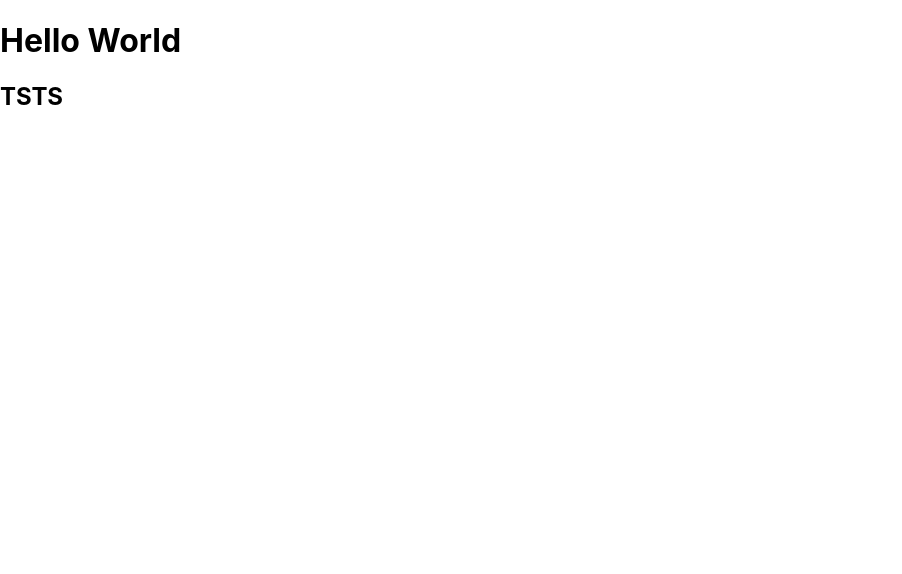
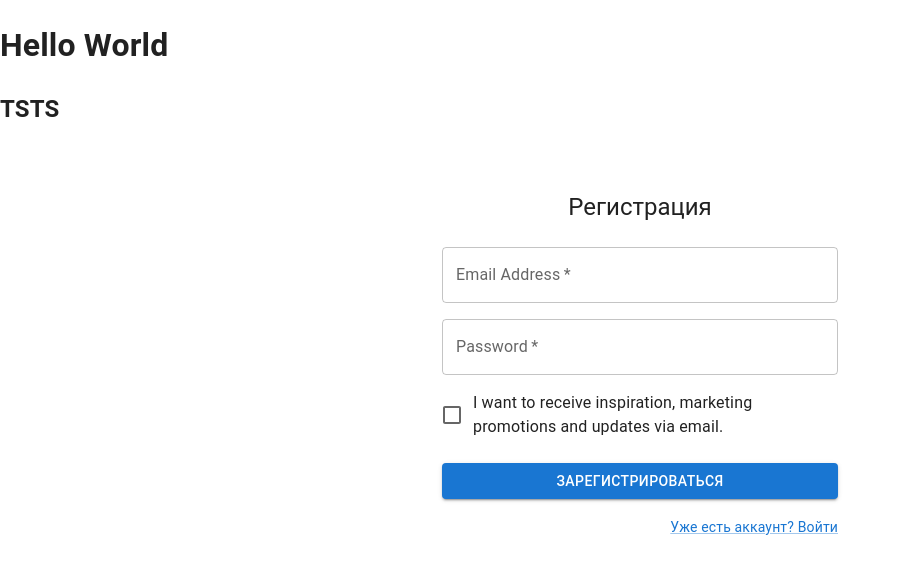
Before and after one commit to magelon6/goMove_app, a React (Create React App) app in the folder client/: page /registration in a window 1280 px wide. Shown: the top 574 px of the page, without its empty margins (0-902 px from the left). Built offline with nearby package versions, Linux system fonts and the light colour scheme.

Commit message:
registr and auth front

```diff
--- a/client/src/App.js
+++ b/client/src/App.js
@@ -1,12 +1,19 @@
+import { Route, Routes } from 'react-router-dom';
 import React from 'react';
 import NavBar from "./components/NavBar/NavBar";
+import Registration from './components/Registration/Registration';
+import Auth from './components/Auth/Auth';
 
 
 function App() {
   return (
     <div className="App">
       <h1>Hello World</h1>
-        <NavBar />
+      <NavBar />
+      <Routes>
+        <Route path='/auth' element={<Auth />} />
+        <Route path='/registration' element={<Registration />} />
+      </Routes>
     </div>
   );
 }
--- /dev/null
+++ b/client/src/components/Auth/Auth.js
@@ -0,0 +1,91 @@
+import * as React from 'react';
+import Button from '@mui/material/Button';
+import CssBaseline from '@mui/material/CssBaseline';
+import TextField from '@mui/material/TextField';
+import FormControlLabel from '@mui/material/FormControlLabel';
+import Checkbox from '@mui/material/Checkbox';
+import Link from '@mui/material/Link';
+import Grid from '@mui/material/Grid';
+import Box from '@mui/material/Box';
+import Typography from '@mui/material/Typography';
+import Container from '@mui/material/Container';
+import { createTheme, ThemeProvider } from '@mui/material/styles';
+
+const theme = createTheme();
+
+export default function Auth() {
+  const handleSubmit = (event) => {
+    event.preventDefault();
+    const data = new FormData(event.currentTarget);
+    console.log({
+      email: data.get('email'),
+      password: data.get('password'),
+    });
+  };
+
+  return (
+    <ThemeProvider theme={theme}>
+      <Container component="main" maxWidth="xs">
+        <CssBaseline />
+        <Box
+          sx={{
+            marginTop: 8,
+            display: 'flex',
+            flexDirection: 'column',
+            alignItems: 'center',
+          }}
+        >
+          <Typography component="h1" variant="h5">
+            Авторизация
+          </Typography>
+          <Box component="form" onSubmit={handleSubmit} noValidate sx={{ mt: 1 }}>
+            <TextField
+              margin="normal"
+              required
+              fullWidth
+              id="email"
+              label="Email Address"
+              name="email"
+              autoComplete="email"
+              autoFocus
+            />
+            <TextField
+              margin="normal"
+              required
+              fullWidth
+              name="password"
+              label="Password"
+              type="password"
+              id="password"
+              autoComplete="current-password"
+            />
+            <FormControlLabel
+              control={<Checkbox value="remember" color="primary" />}
+              label="Remember me"
+            />
+            <Button
+              type="submit"
+              fullWidth
+              variant="contained"
+              sx={{ mt: 3, mb: 2 }}
+            >
+              Войти
+            </Button>
+            <Grid container>
+              <Grid item xs>
+                <Link href="#" variant="body2">
+                  Forgot password?
+                </Link>
+              </Grid>
+              <Grid item>
+                <Link href="/registration" variant="body2">
+                  Нет учетной записи? Зарегистрируйся
+                </Link>
+              </Grid>
+            </Grid>
+          </Box>
+        </Box>
+      </Container>
+    </ThemeProvider>
+  );
+}
--- /dev/null
+++ b/client/src/components/Registration/Registration.js
@@ -0,0 +1,91 @@
+import * as React from 'react';
+import Button from '@mui/material/Button';
+import CssBaseline from '@mui/material/CssBaseline';
+import TextField from '@mui/material/TextField';
+import FormControlLabel from '@mui/material/FormControlLabel';
+import Checkbox from '@mui/material/Checkbox';
+import Link from '@mui/material/Link';
+import Grid from '@mui/material/Grid';
+import Box from '@mui/material/Box';
+import Typography from '@mui/material/Typography';
+import Container from '@mui/material/Container';
+import { createTheme, ThemeProvider } from '@mui/material/styles';
+
+const theme = createTheme();
+
+export default function Registration() {
+  const handleSubmit = (event) => {
+    event.preventDefault();
+    const data = new FormData(event.currentTarget);
+    console.log({
+      email: data.get('email'),
+      password: data.get('password'),
+    });
+  };
+
+  return (
+    <ThemeProvider theme={theme}>
+      <Container component="main" maxWidth="xs">
+        <CssBaseline />
+        <Box
+          sx={{
+            marginTop: 8,
+            display: 'flex',
+            flexDirection: 'column',
+            alignItems: 'center',
+          }}
+        >
+          <Typography component="h1" variant="h5">
+            Регистрация
+          </Typography>
+          <Box component="form" noValidate onSubmit={handleSubmit} sx={{ mt: 3 }}>
+            <Grid container spacing={2}>
+              <Grid item xs={12}>
+                <TextField
+                  required
+                  fullWidth
+                  id="email"
+                  label="Email Address"
+                  name="email"
+                  autoComplete="email"
+                />
+              </Grid>
+              <Grid item xs={12}>
+                <TextField
+                  required
+                  fullWidth
+                  name="password"
+                  label="Password"
+                  type="password"
+                  id="password"
+                  autoComplete="new-password"
+                />
+              </Grid>
+              <Grid item xs={12}>
+                <FormControlLabel
+                  control={<Checkbox value="allowExtraEmails" color="primary" />}
+                  label="I want to receive inspiration, marketing promotions and updates via email."
+                />
+              </Grid>
+            </Grid>
+            <Button
+              type="submit"
+              fullWidth
+              variant="contained"
+              sx={{ mt: 3, mb: 2 }}
+            >
+              Зарегистрироваться
+            </Button>
+            <Grid container justifyContent="flex-end">
+              <Grid item>
+                <Link href='/auth' variant="body2">
+                  Уже есть аккаунт? Войти
+                </Link>
+              </Grid>
+            </Grid>
+          </Box>
+        </Box>
+      </Container>
+    </ThemeProvider>
+  );
+}
--- a/client/src/index.js
+++ b/client/src/index.js
@@ -4,15 +4,17 @@
 import { store } from './app/store';
 import App from './App';
 import './index.css';
+import { BrowserRouter } from 'react-router-dom';
 
 const container = document.getElementById('root');
 const root = createRoot(container);
 
-
 root.render(
   <React.StrictMode>
-    <Provider store={store}>
-      <App />
-    </Provider>
+    <BrowserRouter>
+      <Provider store={store}>
+        <App />
+      </Provider>
+    </BrowserRouter>
   </React.StrictMode>
 );
```
